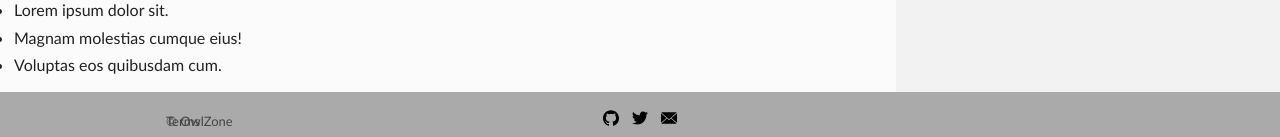
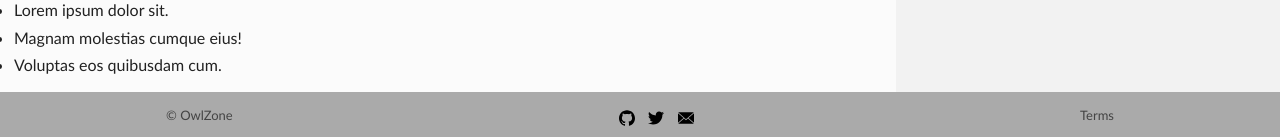
Before and after one commit to mapkts/owlzone, a Jekyll site: the page built from index.html, in a window 1280 px wide and 1400 px high, scrolled down 273 px. Shown: the part 1260-1397 px from the top of the window. Built offline with Jekyll 4.4.1, drawn with Linux system fonts in a browser that asks for light colours.

Commit message:
bug fixed

```diff
--- a/_includes/footer.html
+++ b/_includes/footer.html
@@ -1,7 +1,7 @@
-	<footer id="main-footer" role="siteinfo">
+	<footer class="site-footer" role="siteinfo">
 		<div class="constrained center">
 			<div class="copyright">&copy; OwlZone</div>
-			<div>
+			<div class="media">
 				<a class="media-link" href="https://github.com/vilscrolls"><svg class="github-svg" viewBox="0 0 24 24"><path d="M12 .297c-6.63 0-12 5.373-12 12 0 5.303 3.438 9.8 8.205 11.385.6.113.82-.258.82-.577 0-.285-.01-1.04-.015-2.04-3.338.724-4.042-1.61-4.042-1.61C4.422 18.07 3.633 17.7 3.633 17.7c-1.087-.744.084-.729.084-.729 1.205.084 1.838 1.236 1.838 1.236 1.07 1.835 2.809 1.305 3.495.998.108-.776.417-1.305.76-1.605-2.665-.3-5.466-1.332-5.466-5.93 0-1.31.465-2.38 1.235-3.22-.135-.303-.54-1.523.105-3.176 0 0 1.005-.322 3.3 1.23.96-.267 1.98-.399 3-.405 1.02.006 2.04.138 3 .405 2.28-1.552 3.285-1.23 3.285-1.23.645 1.653.24 2.873.12 3.176.765.84 1.23 1.91 1.23 3.22 0 4.61-2.805 5.625-5.475 5.92.42.36.81 1.096.81 2.22 0 1.606-.015 2.896-.015 3.286 0 .315.21.69.825.57C20.565 22.092 24 17.592 24 12.297c0-6.627-5.373-12-12-12"/></svg></a>
 				<a class="media-link" href="https://twitter.com/vilscrolls"><svg class="twitter-svg" viewBox="0 0 24 24"><path d="M23.954 4.569c-.885.389-1.83.654-2.825.775 1.014-.611 1.794-1.574 2.163-2.723-.951.555-2.005.959-3.127 1.184-.896-.959-2.173-1.559-3.591-1.559-2.717 0-4.92 2.203-4.92 4.917 0 .39.045.765.127 1.124C7.691 8.094 4.066 6.13 1.64 3.161c-.427.722-.666 1.561-.666 2.475 0 1.71.87 3.213 2.188 4.096-.807-.026-1.566-.248-2.228-.616v.061c0 2.385 1.693 4.374 3.946 4.827-.413.111-.849.171-1.296.171-.314 0-.615-.03-.916-.086.631 1.953 2.445 3.377 4.604 3.417-1.68 1.319-3.809 2.105-6.102 2.105-.39 0-.779-.023-1.17-.067 2.189 1.394 4.768 2.209 7.557 2.209 9.054 0 13.999-7.496 13.999-13.986 0-.209 0-.42-.015-.63.961-.689 1.8-1.56 2.46-2.548l-.047-.02z"/></svg></a>
 				<a class="media-link" href="mailto:vilscrolls@gmail.com"><svg class="email-svg" viewBox="0 0 14 14"><g><path d="M7,9L5.268,7.484l-4.952,4.245C0.496,11.896,0.739,12,1.007,12h11.986c0.267,0,0.509-0.104,0.688-0.271L8.732,7.484L7,9z"/><path d="M13.684,2.271C13.504,2.103,13.262,2,12.993,2H1.007C0.74,2,0.498,2.104,0.318,2.273L7,8L13.684,2.271z"/><polygon points="0,2.878 0,11.186 4.833,7.079"/><polygon points="9.167,7.079 14,11.186 14,2.875"/></g></svg></a>
--- a/assets/css/style.css
+++ b/assets/css/style.css
@@ -305,7 +305,7 @@ hr {
  * Footer
  */
 
-#main-footer {
+.site-footer {
 	position: relative;
   height: 48px;
   text-align: center;
@@ -313,29 +313,33 @@ hr {
 	color: #444;
 	background-color: #aaa;
 }
-#main-footer a { color: #444; }
-#main-footer .copyright {
-	position: absolute;
-	top: 20px;
+.site-footer a { color: #444; }
+.copyright,
+.terms {
+	display: flex;
+	align-items: center;
+	float: left;
+	height: 48px;
 }
-#main-footer .terms {
-	position: absolute;
-	top: 20px;
+.copyright { float: left; }
+.terms { float: right; }
+.media {
+	display: inline-block;
 }
-#main-footer .media-link {
+.site-footer .media-link {
   display: inline-block;
   height: 48px;
 	padding: 0px 5px 0px;
 }
-#main-footer .media-link svg {
+.site-footer .media-link svg {
   position: relative;
   top: 18px;
 	width: 16px;
 	height: 16px;
 }
-#main-footer .github-svg:hover { fill: #FFFFFF; }
-#main-footer .twitter-svg:hover { fill: #1DA1F2; }
-#main-footer .email-svg:hover { fill: #DC4E41; }
+.site-footer .github-svg:hover { fill: #FFFFFF; }
+.site-footer .twitter-svg:hover { fill: #1DA1F2; }
+.site-footer .email-svg:hover { fill: #DC4E41; }
 
 
 
```
